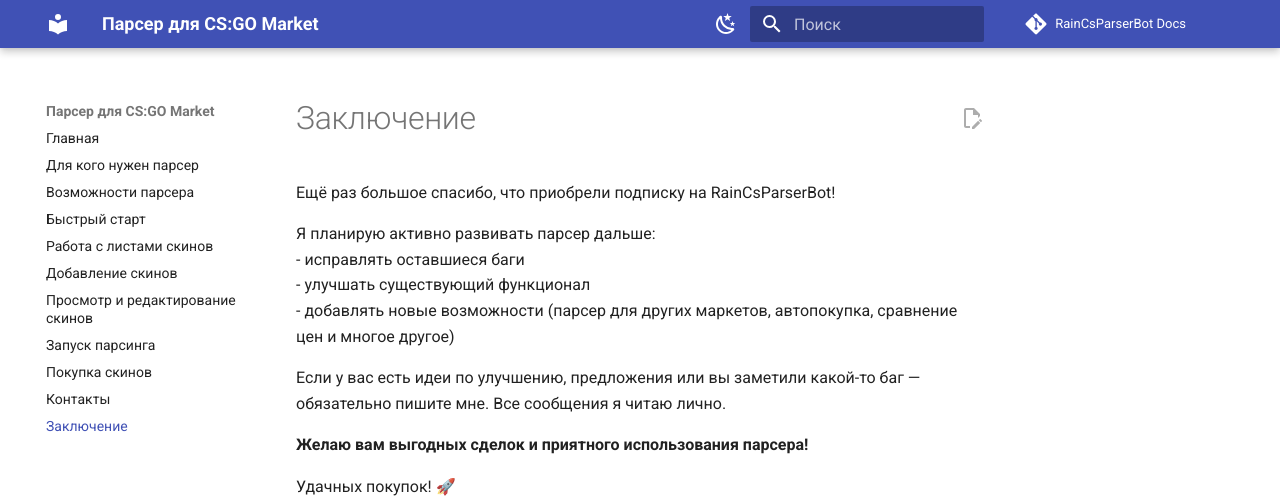
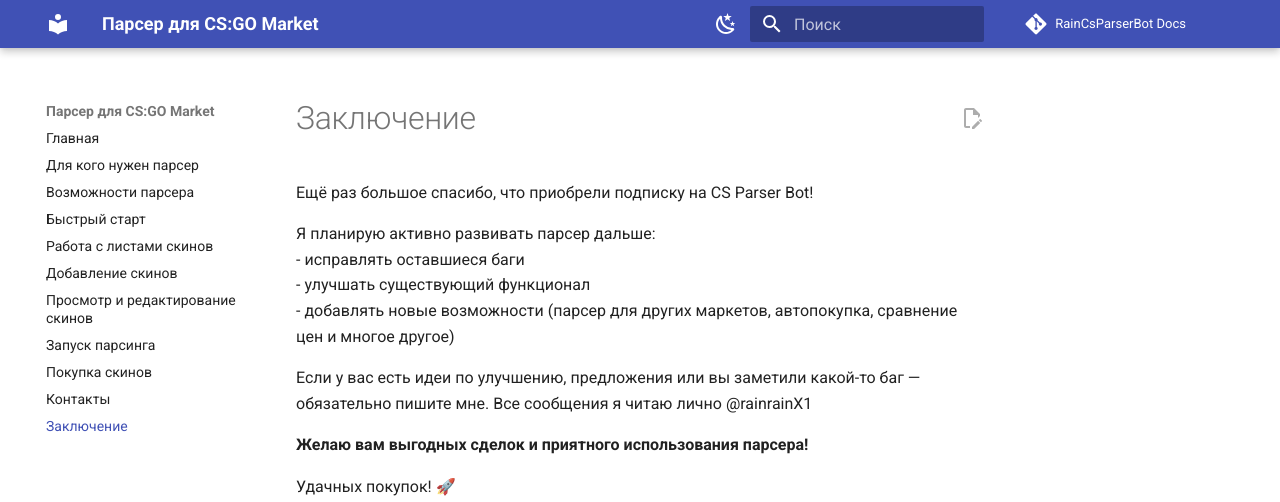
Before and after one commit to rainrain1X/raincsparserbot-docs, an MkDocs documentation site: the page built from docs/conclusion.md, in a window 1280 px wide. Shown: the top 502 px of the page. Built offline with MkDocs 1.6.1 and Material for MkDocs 9.7.7, drawn with Linux system fonts in a browser that asks for light colours; comment, search, counter and statistics services are not loaded.

Commit message:
Update conclusion.md

```diff
--- a/docs/conclusion.md
+++ b/docs/conclusion.md
@@ -1,13 +1,13 @@
 # Заключение
 
-Ещё раз большое спасибо, что приобрели подписку на RainCsParserBot!
+Ещё раз большое спасибо, что приобрели подписку на CS Parser Bot!
 
 Я планирую активно развивать парсер дальше:
 - исправлять оставшиеся баги
 - улучшать существующий функционал
 - добавлять новые возможности (парсер для других маркетов, автопокупка, сравнение цен и многое другое)
 
-Если у вас есть идеи по улучшению, предложения или вы заметили какой-то баг — обязательно пишите мне. Все сообщения я читаю лично.
+Если у вас есть идеи по улучшению, предложения или вы заметили какой-то баг — обязательно пишите мне. Все сообщения я читаю лично @rainrainX1
 
 **Желаю вам выгодных сделок и приятного использования парсера!**
 
```
